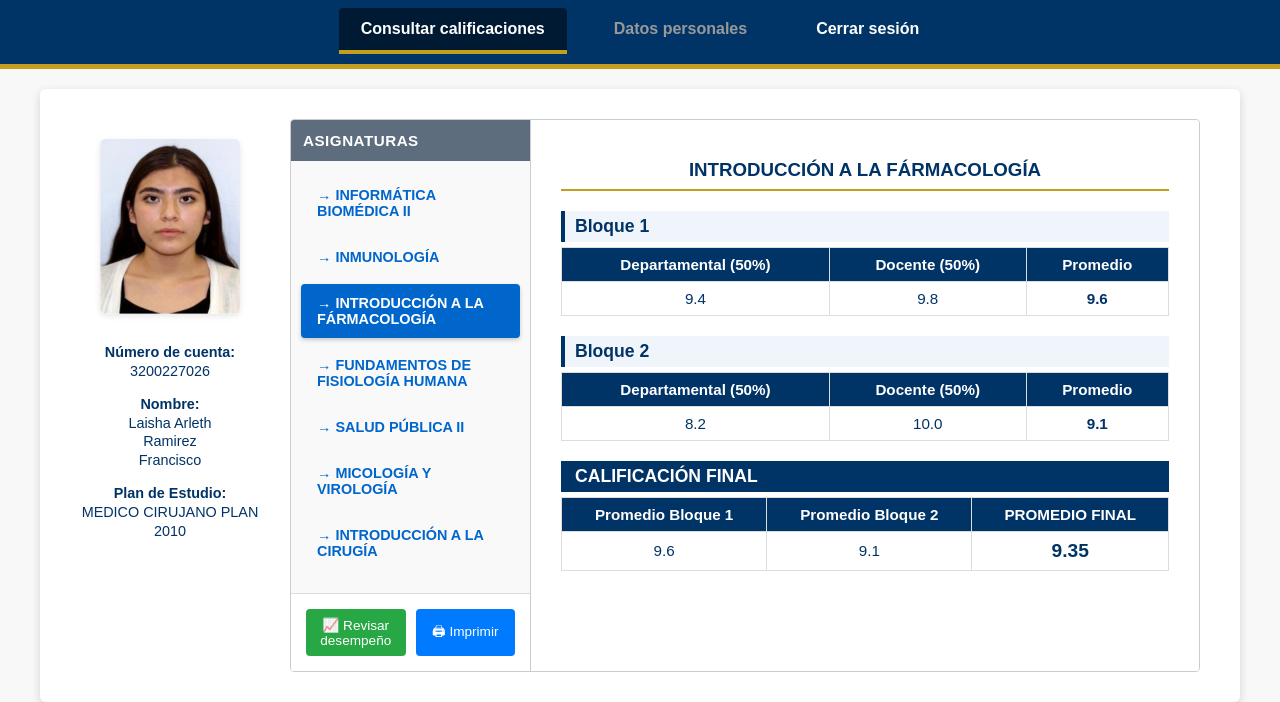
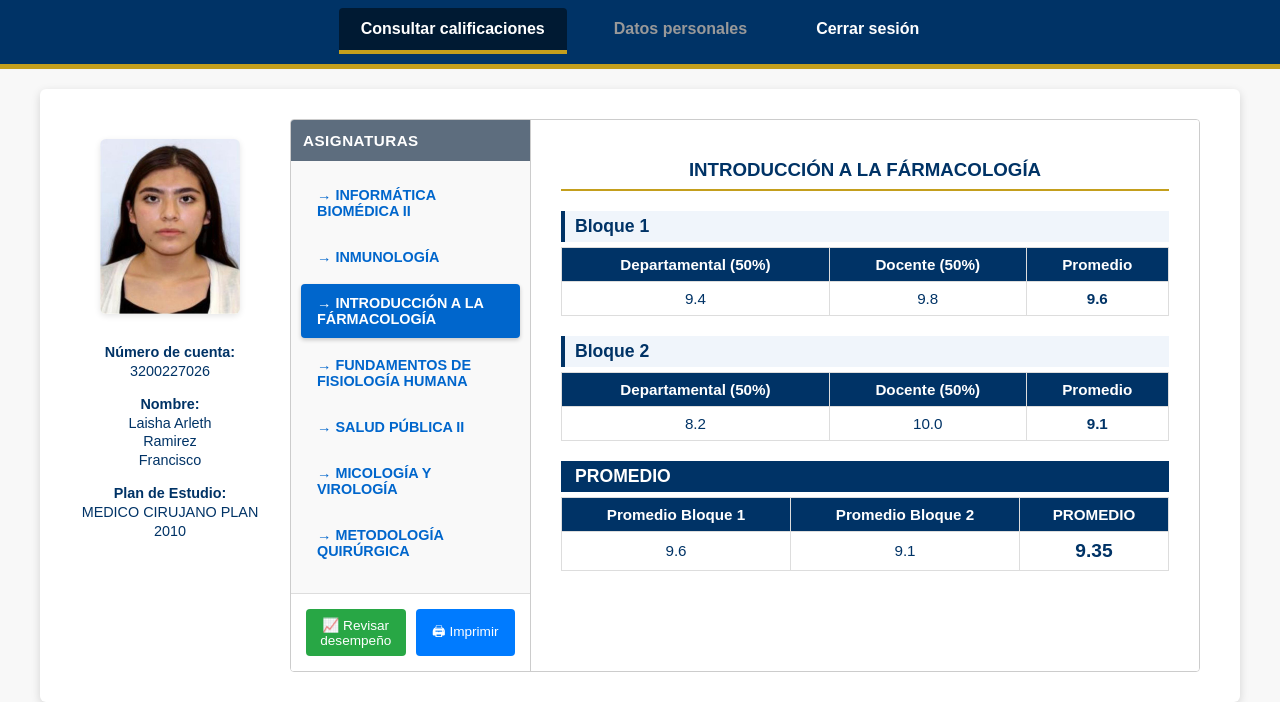
Before and after one commit to SIAEE/siae-unam, a plain HTML site: page menu.html in a window 1280 px wide. Both pictures are taken after a click on the button "→ INTRODUCCIÓN A LA FÁRMACOLOGÍA". Shown: the part 112-814 px from the top of the page. Drawn offline with Linux system fonts and the light colour scheme.

Commit message:
Update menu.html

```diff
--- a/menu.html
+++ b/menu.html
@@ -361,7 +361,7 @@
              → MICOLOGÍA Y VIROLOGÍA
           </button>
           <button class="btn-materia" onclick="mostrarMateria('introqx', this)">
-             → INTRODUCCIÓN A LA CIRUGÍA
+             → METODOLOGÍA QUIRÚRGICA
           </button>
         </div>
         <div class="panel-acciones">
@@ -437,10 +437,10 @@
             </tbody>
           </table>
 
-          <div class="bloque-titulo" style="background-color: var(--azul-unam); color: white;">CALIFICACIÓN FINAL</div>
+          <div class="bloque-titulo" style="background-color: var(--azul-unam); color: white;">PROMEDIO</div>
           <table class="tabla-final">
              <thead>
-                 <tr><th>Promedio Bloque 1</th><th>Promedio Bloque 2</th><th>PROMEDIO FINAL</th></tr>
+                 <tr><th>Promedio Bloque 1</th><th>Promedio Bloque 2</th><th>PROMEDIO</th></tr>
              </thead>
              <tbody>
                  <tr>
@@ -475,10 +475,10 @@
             </tbody>
           </table>
 
-          <div class="bloque-titulo" style="background-color: var(--azul-unam); color: white;">CALIFICACIÓN FINAL</div>
+          <div class="bloque-titulo" style="background-color: var(--azul-unam); color: white;">PROMEDIO</div>
           <table class="tabla-final">
              <thead>
-                 <tr><th>Promedio Bloque 1</th><th>Promedio Bloque 2</th><th>PROMEDIO FINAL</th></tr>
+                 <tr><th>Promedio Bloque 1</th><th>Promedio Bloque 2</th><th>PROMEDIO</th></tr>
              </thead>
              <tbody>
                  <tr>
@@ -563,10 +563,10 @@
             </tbody>
           </table>
 
-          <div class="bloque-titulo" style="background-color: var(--azul-unam); color: white;">CALIFICACIÓN FINAL</div>
+          <div class="bloque-titulo" style="background-color: var(--azul-unam); color: white;">PROMEDIO</div>
           <table class="tabla-final">
              <thead>
-                 <tr><th>Promedio Bloque 1</th><th>Promedio Bloque 2</th><th>PROMEDIO FINAL</th></tr>
+                 <tr><th>Promedio Bloque 1</th><th>Promedio Bloque 2</th><th>PROMEDIO</th></tr>
              </thead>
              <tbody>
                  <tr>
@@ -579,7 +579,7 @@
         </div>
 
         <div id="introqx" class="seccion-materia">
-          <h3>INTRODUCCIÓN A LA CIRUGÍA</h3>
+          <h3>METODOLOGÍA QUIRÚRGICA</h3>
 
           <div class="bloque-titulo">Bloque 1</div>
           <table>
```
